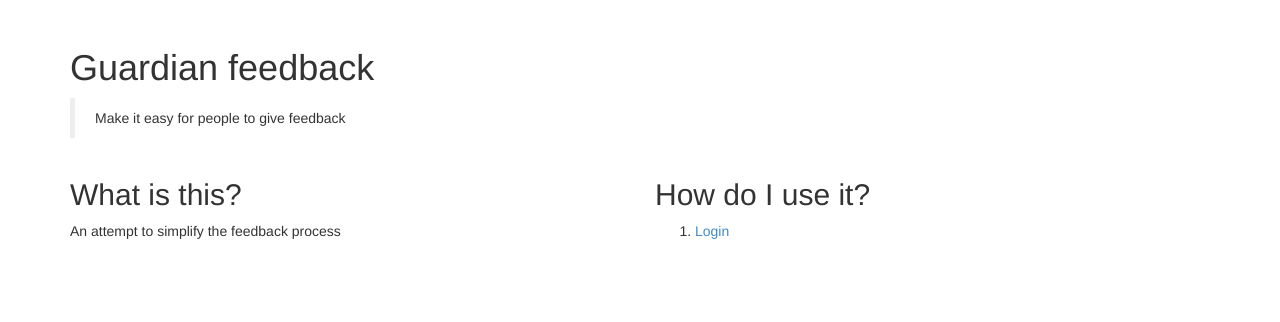
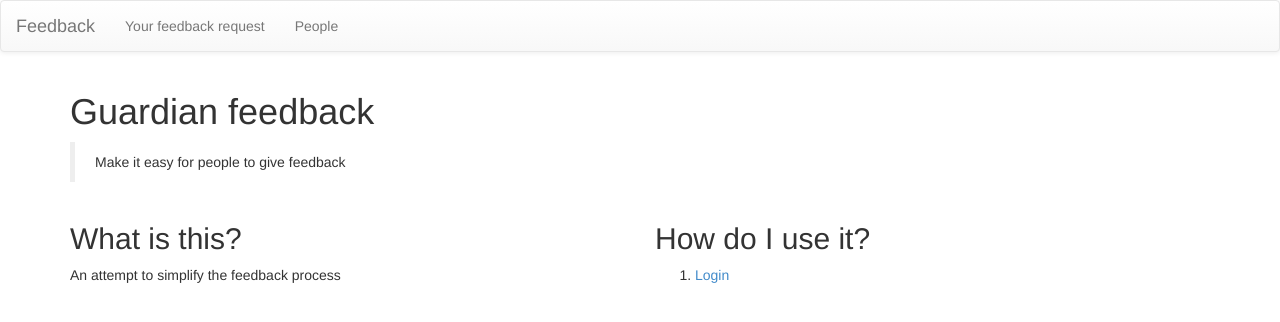
Before and after one commit to guardian/gdn-feedback, a Python web app: template templates/index.html in a window 1280 px wide. Shown: the top 322 px of the page. Run offline with Jinja, Linux system fonts and the light colour scheme; the template is opened without the code that fills it, so the values that code supplies are empty; some libraries are stand-ins or nearby versions.

Commit message:
Adds a navbar

```diff
--- a/static/css/base.css
+++ /dev/null
@@ -1,4 +0,0 @@
-
-body {
-		margin-top: 2em;
-	}
--- a/templates/base.html
+++ b/templates/base.html
@@ -12,6 +12,10 @@
 	</head>
 
 	<body>
+		{% block navbar %}
+		{% include 'navbar.html' %}
+		{% endblock %}
+
 		{% block content %}
 		{% endblock %}
 	</body>
--- /dev/null
+++ b/templates/navbar.html
@@ -0,0 +1,14 @@
+<nav class="navbar navbar-default">
+  <div class="container-fluid">
+     <div class="navbar-header">
+      <a class="navbar-brand" href="/">Feedback</a>
+    </div>
+
+    <div class="collapse navbar-collapse">
+          <ul class="nav navbar-nav">
+            <li><a href="/requests">Your feedback request</a></li>
+            <li><a href="/people">People</a></li>
+          </ul>
+    </div>
+  </div>
+</nav>
```
